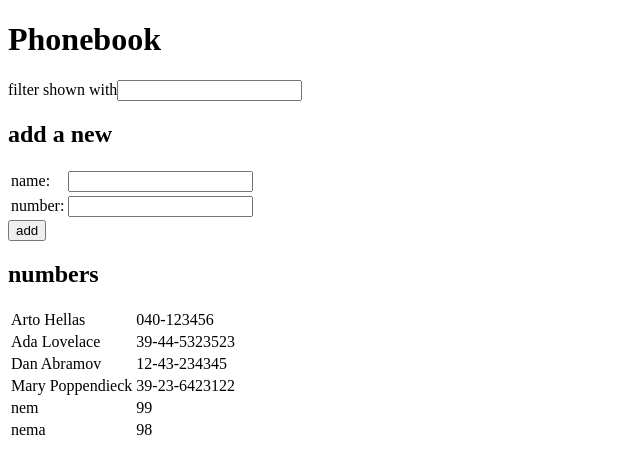
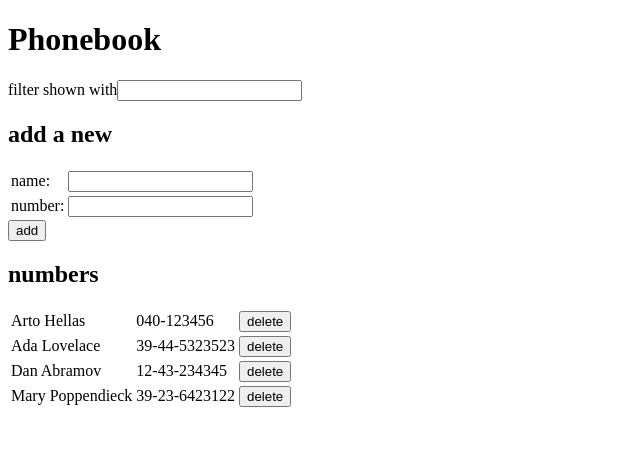
Before and after one commit to DaPurr/FullStackOpen, a React (Vite) app in the folder part2/phonebook/: page / in a window 1280 px wide. Shown: the top 474 px of the page, without its empty margins (0-640 px from the left). Built offline with nearby package versions, Linux system fonts and the light colour scheme; data requests are answered from the project's data file.

Commit message:
Add exercise 2.14

```diff
--- a/part2/phonebook/db.json
+++ b/part2/phonebook/db.json
@@ -19,16 +19,6 @@
       "name": "Mary Poppendieck",
       "number": "39-23-6423122",
       "id": "4"
-    },
-    {
-      "id": "e13c",
-      "name": "nem",
-      "number": "99"
-    },
-    {
-      "id": "3b84",
-      "name": "nema",
-      "number": "98"
     }
   ]
 }
--- a/part2/phonebook/src/App.jsx
+++ b/part2/phonebook/src/App.jsx
@@ -61,6 +61,18 @@ const App = () => {
     setNewNumber('')
   }
 
+  const deletePerson = id => {
+    if (window.confirm(`Delete ${persons.find(person => person.id === id).name}?`)) {
+      personService.deletePerson(id)
+        .then(() => {
+          setPersons(persons
+            .filter(person => person.id !== id)
+          )
+        })
+    }
+  }
+
+
   return (
     <div>
       <h1>Phonebook</h1>
@@ -74,7 +86,7 @@ const App = () => {
         onChangeNumber={handleChangeNumber}
       />
       <h2>numbers</h2>
-      <Persons persons={persons} filter={filterPerson} />
+      <Persons persons={persons} filter={filterPerson} deletePerson={deletePerson} />
     </div>
   )
 }
--- a/part2/phonebook/src/components/Person.jsx
+++ b/part2/phonebook/src/components/Person.jsx
@@ -1,8 +1,9 @@
-export const Person = ({ name, number }) => {
+export const PersonEntry = ({ id, name, number, deletePerson }) => {
     return (
         <tr>
             <td>{name}</td>
             <td>{number}</td>
+            <td><button onClick={() => deletePerson(id)}>delete</button></td>
         </tr>
     )
 }
--- a/part2/phonebook/src/components/Persons.jsx
+++ b/part2/phonebook/src/components/Persons.jsx
@@ -1,16 +1,18 @@
-import { Person } from "./Person"
+import { PersonEntry } from "./Person"
 
-export const Persons = ({ persons, filter }) => {
+export const Persons = ({ persons, filter, deletePerson }) => {
     return (
         <table>
             <tbody>
                 {persons
                     .filter(person => filter(person))
                     .map(person =>
-                        <Person
+                        <PersonEntry
+                            id={person.id}
                             key={person.name}
                             name={person.name}
                             number={person.number}
+                            deletePerson={deletePerson}
                         />)}
             </tbody>
         </table>
--- a/part2/phonebook/src/services/persons.jsx
+++ b/part2/phonebook/src/services/persons.jsx
@@ -1,9 +1,10 @@
 import axios from "axios"
 
-const addPerson = person => {
-    return axios.post('http://localhost:3001/persons', person)
-}
+const addPerson = person => axios.post('http://localhost:3001/persons', person)
+
+const deletePerson = id => axios.delete(`http://localhost:3001/persons/${id}`)
 
 export default {
-    addPerson
+    addPerson,
+    deletePerson
 }
```
